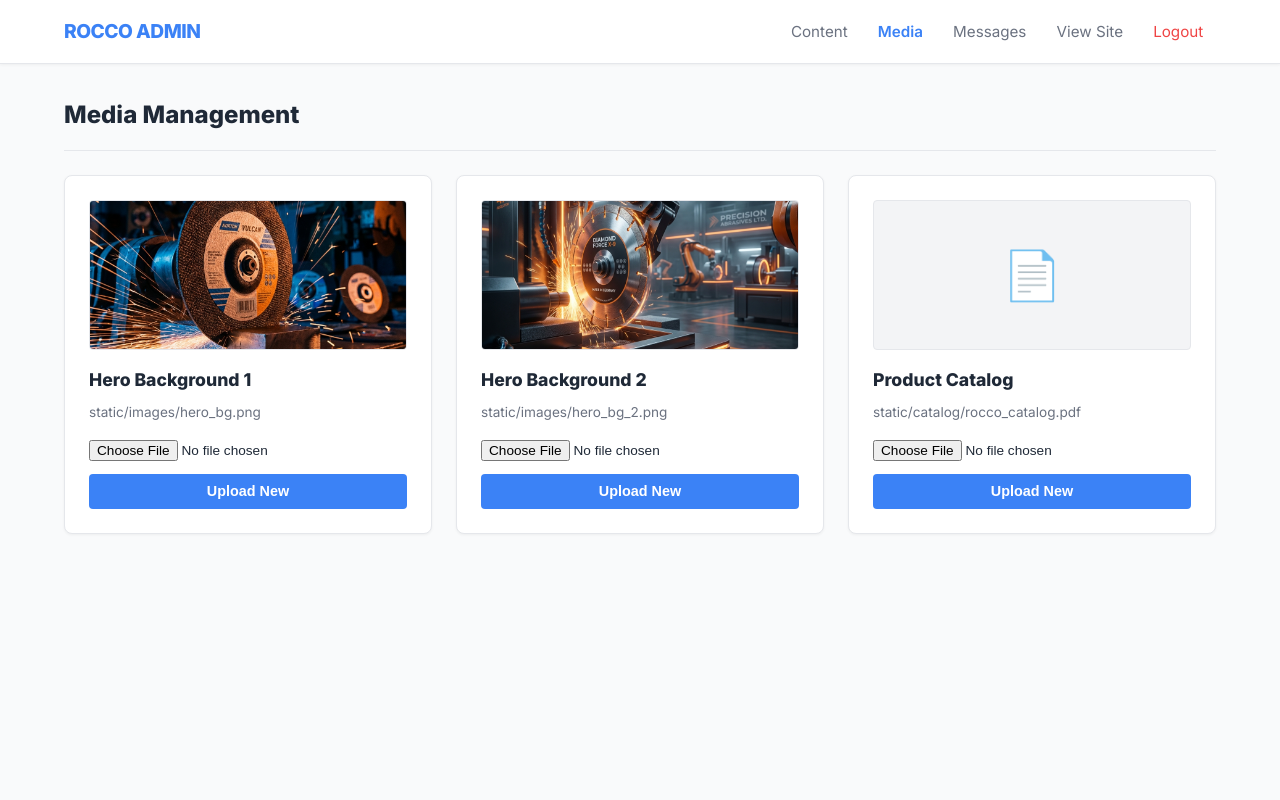
After one commit to testtsubscribe/Rocco_Flask, a Flask app: page /admin/media in a window 1280 px wide. The commit adds this page. Run offline with Flask 3, Linux system fonts and the light colour scheme; a user stored in the database is signed in; data comes from the database, SQL or seed files in the repository; both versions use the stored data as it was after the commit.

Commit message:
media update function added

```diff
--- a/app.py
+++ b/app.py
@@ -1,13 +1,22 @@
 from flask import Flask, render_template, request, session, redirect, url_for, flash, make_response
 import sqlite3
 import smtplib
+import os
 from email.mime.text import MIMEText
 from datetime import datetime
 from functools import wraps
 from werkzeug.security import check_password_hash
+from werkzeug.utils import secure_filename
 
 app = Flask(__name__)
 app.secret_key = 'rocco_secret_key_123'
+app.config['UPLOAD_FOLDER'] = 'static/uploads'
+app.config['MAX_CONTENT_LENGTH'] = 16 * 1024 * 1024  # 16MB limit
+ALLOWED_EXTENSIONS = {'png', 'jpg', 'jpeg', 'gif', 'pdf'}
+
+def allowed_file(filename):
+    return '.' in filename and \
+           filename.rsplit('.', 1)[1].lower() in ALLOWED_EXTENSIONS
 
 def get_db_connection():
     conn = sqlite3.connect('website.db')
@@ -27,8 +36,6 @@ def get_content(lang):
     conn = get_db_connection()
     content_rows = conn.execute('SELECT id, key, value FROM content WHERE lang = ?', (lang,)).fetchall()
     company_info = conn.execute('SELECT * FROM company_info LIMIT 1').fetchone()
-    conn.close()
-
     content_dict = {row['key']: row['value'] for row in content_rows}
 
     # Map language-specific company info
@@ -39,7 +46,12 @@ def get_content(lang):
         'working_hours': company_info[f'working_hours_{lang}']
     }
 
-    return content_dict, info_dict
+    # Fetch media
+    media_rows = conn.execute('SELECT key, path FROM media').fetchall()
+    media_dict = {row['key']: row['path'] for row in media_rows}
+    conn.close()
+
+    return content_dict, info_dict, media_dict
 
 @app.route('/')
 def index():
@@ -48,9 +60,9 @@ def index():
         session['lang'] = 'az'
 
     lang = session['lang']
-    content, company = get_content(lang)
+    content, company, media = get_content(lang)
 
-    return render_template('index.html', content=content, company=company, current_lang=lang)
+    return render_template('index.html', content=content, company=company, media=media, current_lang=lang)
 
 @app.route('/set_language/<lang>')
 def set_language(lang):
@@ -157,6 +169,47 @@ def admin_edit_company():
 
     conn.close()
     return render_template('admin/edit_company.html', company=company)
+
+@app.route('/admin/media', methods=['GET', 'POST'])
+@login_required
+def admin_media():
+    conn = get_db_connection()
+    media_items = conn.execute('SELECT * FROM media').fetchall()
+    conn.close()
+    return render_template('admin/media.html', media_items=media_items)
+
+@app.route('/admin/media/update/<int:id>', methods=['POST'])
+@login_required
+def admin_update_media(id):
+    if 'file' not in request.files:
+        flash('No file part', 'error')
+        return redirect(url_for('admin_media'))
+
+    file = request.files['file']
+    if file.filename == '':
+        flash('No selected file', 'error')
+        return redirect(url_for('admin_media'))
+
+    if file and allowed_file(file.filename):
+        filename = secure_filename(file.filename)
+        # Add timestamp to avoid collisions
+        filename = f"{datetime.now().strftime('%Y%m%d%H%M%S')}_{filename}"
+        file_path = os.path.join(app.config['UPLOAD_FOLDER'], filename)
+        file.save(file_path)
+
+        # Store relative path for template use
+        db_path = f"static/uploads/{filename}"
+
+        conn = get_db_connection()
+        conn.execute('UPDATE media SET path = ? WHERE id = ?', (db_path, id))
+        conn.commit()
+        conn.close()
+
+        flash('Media updated successfully!', 'success')
+        return redirect(url_for('admin_media'))
+
+    flash('Invalid file type', 'error')
+    return redirect(url_for('admin_media'))
 @app.route('/submit_contact', methods=['POST'])
 def submit_contact():
     name = request.form.get('name')
--- a/templates/admin/dashboard.html
+++ b/templates/admin/dashboard.html
@@ -317,6 +317,7 @@
         <div class="logo">ROCCO ADMIN</div>
         <div>
             <a href="{{ url_for('admin_dashboard') }}" class="active">Content</a>
+            <a href="{{ url_for('admin_media') }}">Media</a>
             <a href="{{ url_for('admin_messages') }}">Messages</a>
             <a href="{{ url_for('index') }}" target="_blank">View Site</a>
             <a href="{{ url_for('admin_logout') }}" class="logout">Logout</a>
--- /dev/null
+++ b/templates/admin/media.html
@@ -0,0 +1,244 @@
+<!DOCTYPE html>
+<html lang="en">
+
+<head>
+    <meta charset="UTF-8">
+    <meta name="viewport" content="width=device-width, initial-scale=1.0">
+    <title>ROCCO Admin | Media Management</title>
+    <link rel="stylesheet" href="{{ url_for('static', filename='css/style.css') }}">
+    <link href="https://fonts.googleapis.com/css2?family=Inter:wght@400;600;800&display=swap" rel="stylesheet">
+    <style>
+        :root {
+            --primary-color: #3b82f6;
+            --primary-hover: #2563eb;
+            --background-light: #f9fafb;
+            --card-bg: #ffffff;
+            --text-dark: #1f2937;
+            --text-muted: #6b7280;
+            --border-color: #e5e7eb;
+            --success-color: #10b981;
+            --error-color: #ef4444;
+        }
+
+        body {
+            background: var(--background-light);
+            font-family: 'Inter', sans-serif;
+            color: var(--text-dark);
+            margin: 0;
+            min-height: 100vh;
+        }
+
+        .admin-nav {
+            background: var(--card-bg);
+            padding: 1rem 5%;
+            display: flex;
+            justify-content: space-between;
+            align-items: center;
+            border-bottom: 1px solid var(--border-color);
+            box-shadow: 0 1px 3px rgba(0, 0, 0, 0.05);
+            position: sticky;
+            top: 0;
+            z-index: 100;
+        }
+
+        .admin-nav .logo {
+            font-size: 1.2rem;
+            font-weight: 800;
+            color: var(--primary-color);
+            text-transform: uppercase;
+            letter-spacing: -0.5px;
+        }
+
+        .admin-nav a {
+            color: var(--text-muted);
+            text-decoration: none;
+            font-weight: 500;
+            font-size: 0.95rem;
+            transition: color 0.2s ease;
+            padding: 0.5rem 0.8rem;
+            border-radius: 4px;
+        }
+
+        .admin-nav a:hover {
+            color: var(--primary-color);
+            background: rgba(59, 130, 246, 0.05);
+        }
+
+        .admin-nav a.active {
+            color: var(--primary-color);
+            font-weight: 600;
+        }
+
+        .admin-nav .logout {
+            color: var(--error-color);
+        }
+
+        .admin-container {
+            padding: 2rem 5%;
+            max-width: 1400px;
+            margin: 0 auto;
+        }
+
+        .admin-header {
+            display: flex;
+            justify-content: space-between;
+            align-items: center;
+            margin-bottom: 1.5rem;
+            padding-bottom: 1rem;
+            border-bottom: 1px solid var(--border-color);
+        }
+
+        .admin-header h2 {
+            font-size: 1.5rem;
+            font-weight: 700;
+            color: var(--text-dark);
+            margin: 0;
+        }
+
+        .media-grid {
+            display: grid;
+            grid-template-columns: repeat(auto-fill, minmax(300px, 1fr));
+            gap: 1.5rem;
+        }
+
+        .media-card {
+            background: var(--card-bg);
+            padding: 1.5rem;
+            border-radius: 8px;
+            border: 1px solid var(--border-color);
+            box-shadow: 0 1px 3px rgba(0, 0, 0, 0.05);
+        }
+
+        .media-preview {
+            width: 100%;
+            height: 150px;
+            border-radius: 4px;
+            background: #f3f4f6;
+            display: flex;
+            align-items: center;
+            justify-content: center;
+            margin-bottom: 1rem;
+            overflow: hidden;
+            border: 1px solid var(--border-color);
+        }
+
+        .media-preview img {
+            width: 100%;
+            height: 100%;
+            object-fit: cover;
+        }
+
+        .media-preview .file-icon {
+            font-size: 3rem;
+            color: var(--text-muted);
+        }
+
+        .media-info h3 {
+            font-size: 1.1rem;
+            margin: 0 0 0.5rem 0;
+        }
+
+        .media-info p {
+            font-size: 0.85rem;
+            color: var(--text-muted);
+            margin: 0 0 1rem 0;
+            word-break: break-all;
+        }
+
+        .upload-form {
+            display: flex;
+            flex-direction: column;
+            gap: 0.8rem;
+        }
+
+        .file-input {
+            font-size: 0.85rem;
+        }
+
+        .btn-primary {
+            background-color: var(--primary-color);
+            color: white;
+            padding: 0.6rem 1.2rem;
+            border-radius: 4px;
+            text-decoration: none;
+            font-weight: 600;
+            font-size: 0.9rem;
+            border: none;
+            cursor: pointer;
+            transition: background-color 0.2s ease;
+        }
+
+        .btn-primary:hover {
+            background-color: var(--primary-hover);
+        }
+
+        .flash-success {
+            background: #d1fae5;
+            color: #065f46;
+            padding: 1rem;
+            border-radius: 6px;
+            margin-bottom: 1.5rem;
+            border: 1px solid #a7f3d0;
+        }
+
+        .flash-error {
+            background: #fee2e2;
+            color: #991b1b;
+            padding: 1rem;
+            border-radius: 6px;
+            margin-bottom: 1.5rem;
+            border: 1px solid #fecaca;
+        }
+    </style>
+</head>
+
+<body>
+    <div class="admin-nav">
+        <div class="logo">ROCCO ADMIN</div>
+        <div>
+            <a href="{{ url_for('admin_dashboard') }}">Content</a>
+            <a href="{{ url_for('admin_media') }}" class="active">Media</a>
+            <a href="{{ url_for('admin_messages') }}">Messages</a>
+            <a href="{{ url_for('index') }}" target="_blank">View Site</a>
+            <a href="{{ url_for('admin_logout') }}" class="logout">Logout</a>
+        </div>
+    </div>
+
+    <div class="admin-container">
+        {% with messages = get_flashed_messages(with_categories=true) %}
+        {% if messages %}
+        {% for category, message in messages %}
+        <div class="flash-{{ category }}">{{ message }}</div>
+        {% endfor %}
+        {% endif %}
+        {% endwith %}
+
+        <div class="admin-header">
+            <h2>Media Management</h2>
+        </div>
+
+        <div class="media-grid">
+            {% for item in media_items %}
+            <div class="media-card">
+                <div class="media-preview">
+                    {% if item.key.startswith('hero') %}
+                    <img src="{{ url_for('static', filename=item.path.replace('static/', '')) }}" alt="{{ item.display_name }}">
+                    {% else %}
+                    <div class="file-icon">📄</div>
+                    {% endif %}
+                </div>
+                <div class="media-info">
+                    <h3>{{ item.display_name }}</h3>
+                    <p>{{ item.path }}</p>
+                    <form action="{{ url_for('admin_update_media', id=item.id) }}" method="POST" enctype="multipart/form-data" class="upload-form">
+                        <input type="file" name="file" class="file-input" required>
+                        <button type="submit" class="btn-primary">Upload New</button>
+                    </form>
+                </div>
+            </div>
+            {% endfor %}
+        </div>
+    </div>
+</body>
+
+</html>
--- a/templates/admin/messages.html
+++ b/templates/admin/messages.html
@@ -352,6 +352,7 @@
         <div class="logo">ROCCO ADMIN</div>
         <div>
             <a href="{{ url_for('admin_dashboard') }}">Content</a>
+            <a href="{{ url_for('admin_media') }}">Media</a>
             <a href="{{ url_for('admin_messages') }}" class="active">Messages</a>
             <a href="{{ url_for('index') }}" target="_blank">View Site</a>
             <a href="{{ url_for('admin_logout') }}" class="logout">Logout</a>
--- a/templates/index.html
+++ b/templates/index.html
@@ -79,8 +79,8 @@
     </nav>
 
     <header id="home" class="hero">
-        <div class="hero-slide active" style="background-image: url('/static/images/hero_bg.png');"></div>
-        <div class="hero-slide" style="background-image: url('/static/images/hero_bg_2.png');"></div>
+        <div class="hero-slide active" style="background-image: url('/{{ media.hero_bg_1 }}');"></div>
+        <div class="hero-slide" style="background-image: url('/{{ media.hero_bg_2 }}');"></div>
         <h1>{{ content.hero_title }}</h1>
         <p>{{ content.hero_subtitle }}</p>
         <a href="#about" class="btn-primary">{{ content.hero_cta }}</a>
@@ -175,7 +175,7 @@
         </div>
 
         <div class="catalog-download-container">
-            <a href="{{ url_for('static', filename='catalog/rocco_catalog.pdf') }}" class="download-btn" download>
+            <a href="/{{ media.catalog_file }}" class="download-btn" download>
                 <span class="icon">📄</span> {{ content.download_catalog }}
             </a>
         </div>
```
Also changed, not shown: setup_db.py (+18 -0 lines), templates/admin/edit.html (+10 -0 lines), templates/admin/edit_company.html (+10 -0 lines), website.db.
